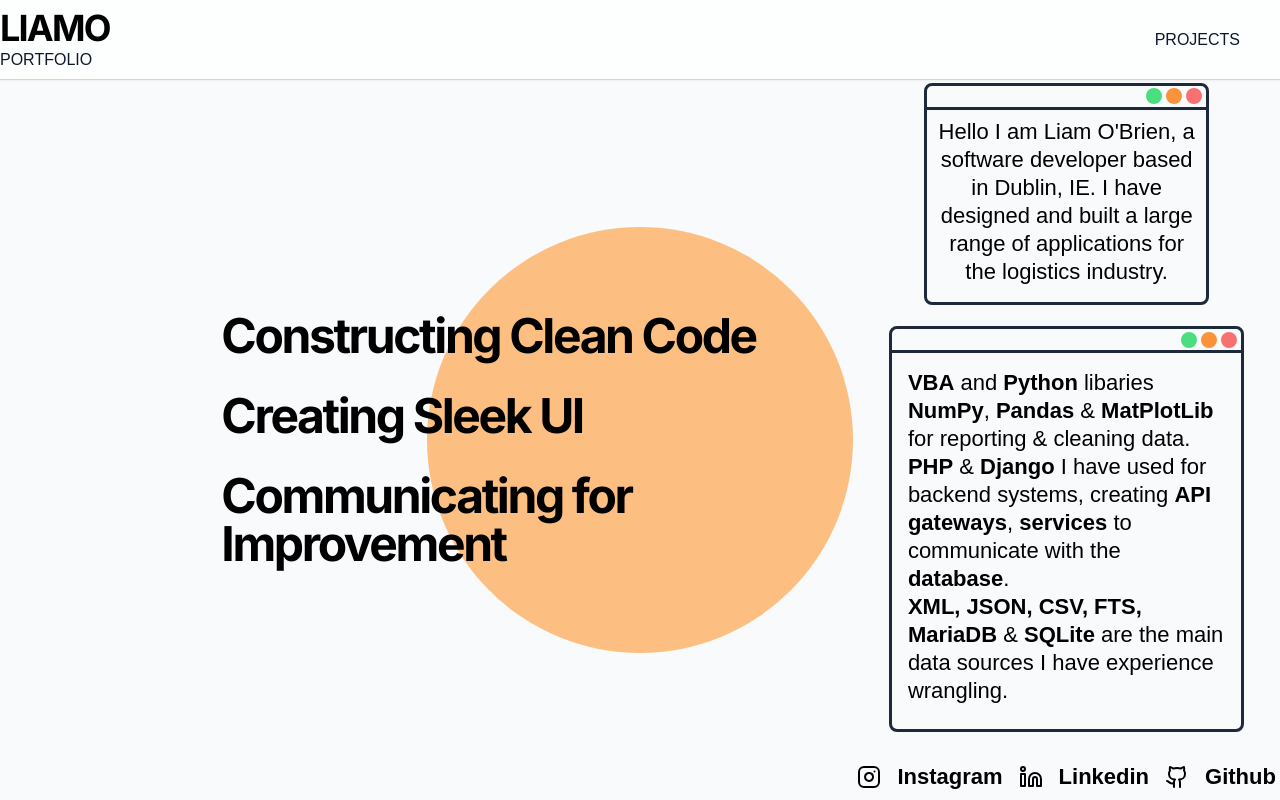
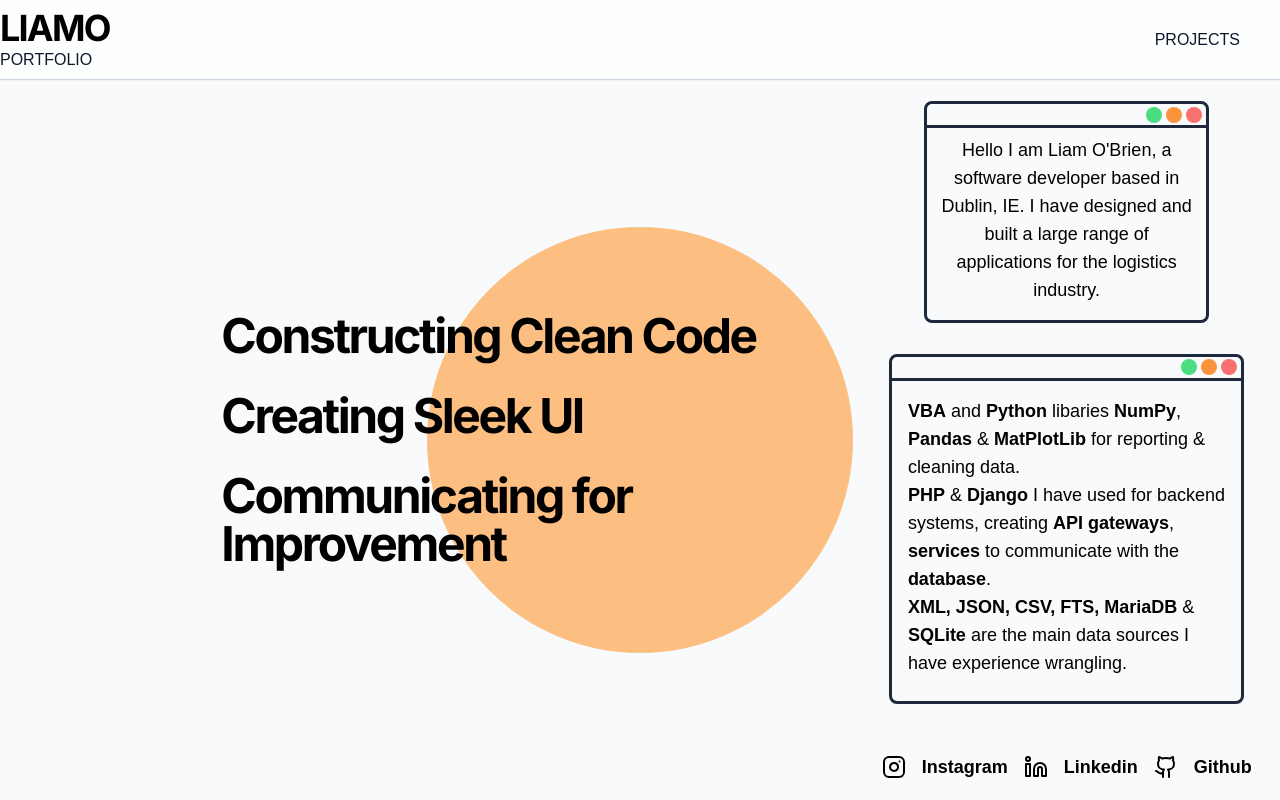
Before and after one commit to liamasis/testfolio, a Next.js app: page / in a window 1280 px wide. Built offline with nearby package versions, Linux system fonts and the light colour scheme; a web font is replaced by a local one.

Commit message:
fix: text size

```diff
--- a/src/components/ui/LargeHeading.tsx
+++ b/src/components/ui/LargeHeading.tsx
@@ -9,7 +9,7 @@ const inter = Inter({
 });
 
 const headingVariants = cva(
-  'text-black dark:text-white text-center font-extrabold leading-tight tracking-tighter',
+  'text-black dark:text-white leading-3 text-center font-extrabold leading-tight tracking-tighter',
   {
     variants: {
       size: {
--- a/src/components/ui/Paragraph.tsx
+++ b/src/components/ui/Paragraph.tsx
@@ -5,7 +5,7 @@ import { cn } from '@/lib/utils';
 const paragraphVariants = cva('max-w-prose text-black dark:text-slate-100 mb-2 text-center Inter', {
   variants: {
     size: {
-      default: 'text-base sm:text-lg md:text-[22px] 2xl:text-[22px]',
+      default: 'text-base lg:text-lg',
       sm: 'text-sm, sm:text-base',
     },
   },
```
